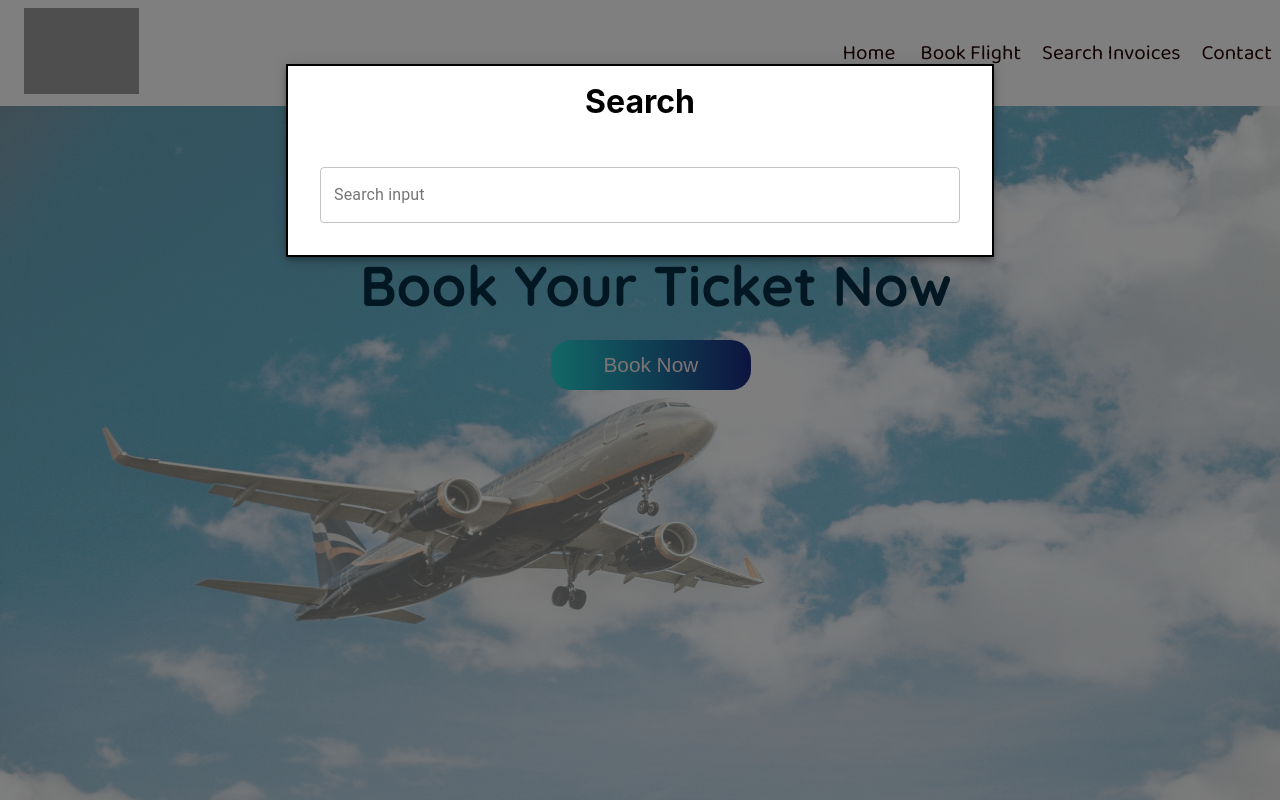
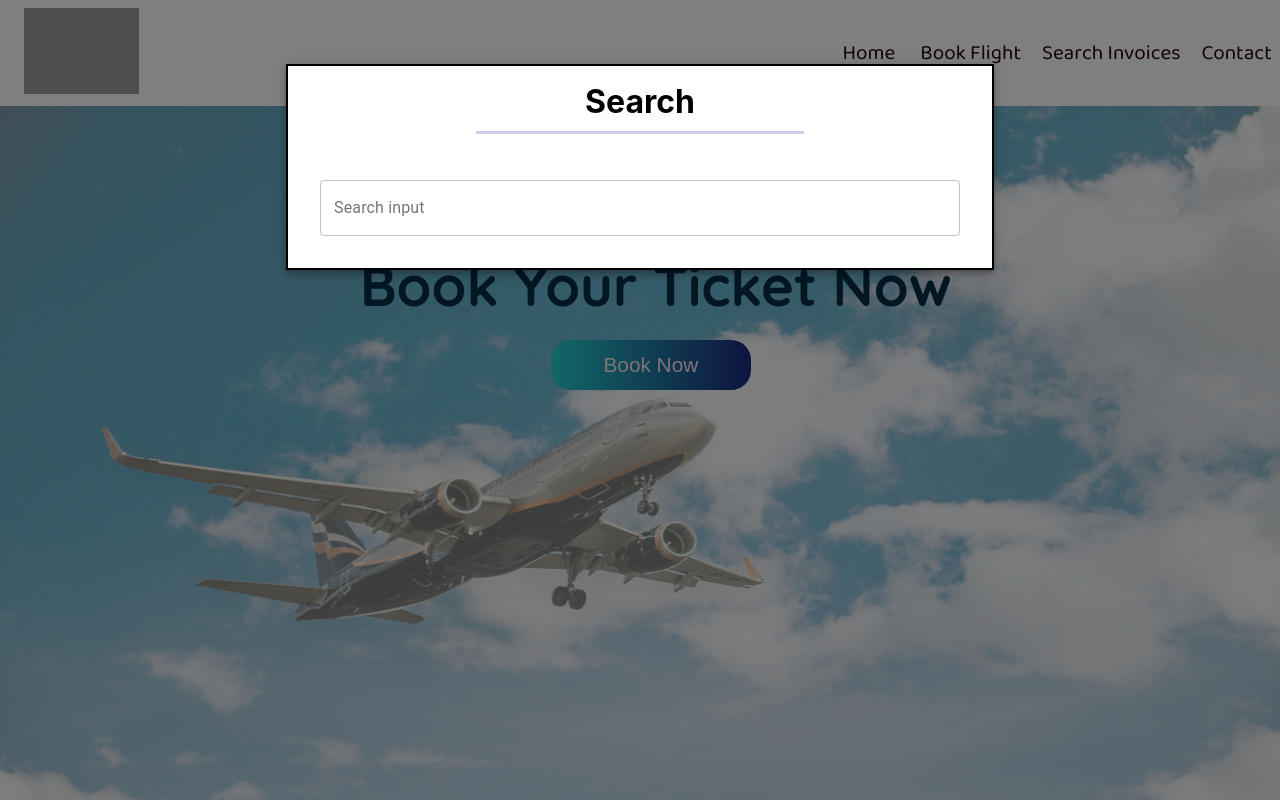
Before and after one commit to anandgupta887/Err_404-Indicoders-005-flight_with_gst_invoice, a React (Create React App) app: page / in a window 1280 px wide. Both pictures are taken after a click on the link "Search Invoices". Shown: the top 800 px of the page. Built offline with nearby package versions, Linux system fonts and the light colour scheme; grey boxes are pictures that could not be loaded.

Commit message:
Some fixes

```diff
--- a/src/assests/components/Header.js
+++ b/src/assests/components/Header.js
@@ -3,6 +3,7 @@ import SearchModal from "./SearchModal";
 import { makeStyles } from "@material-ui/core/styles";
 import Modal from "@material-ui/core/Modal";
 import { useState } from "react";
+import { Link } from "react-router-dom";
 
 const useStyles = makeStyles((theme) => ({
   paper: {
@@ -31,11 +32,13 @@ function Header() {
     <div>
       <div className="header">
         <div className="left_side">
-          <img
-            className="header_logo"
-            src="http://www.bitkraft.co.in/bk/wp-content/uploads/2014/06/TM-Bitkraft-Logo-PNG.png"
-            alt=""
-          />
+          <Link to="/">
+            <img
+              className="header_logo"
+              src="http://www.bitkraft.co.in/bk/wp-content/uploads/2014/06/TM-Bitkraft-Logo-PNG.png"
+              alt=""
+            />
+          </Link>
         </div>
 
         <div className="right_side">
--- a/src/assests/styles/SearchModal.css
+++ b/src/assests/styles/SearchModal.css
@@ -12,3 +12,14 @@
   text-align: center;
   margin-bottom: 30px;
 }
+
+.searchModal__heading:after {
+  content: "";
+  background: rgb(207, 205, 236);
+  display: block;
+  height: 3px;
+  width: 328px;
+  margin: 10px 0;
+  margin-left: auto;
+  margin-right: auto;
+}
```
